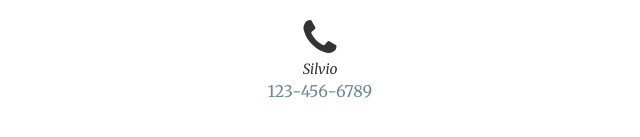
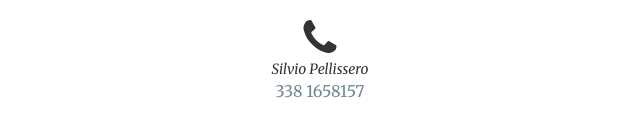
Before and after one commit to tiwiz/ashigarayama, a website: page index.html in a window 1280 px wide. Shown: the part 3078-3215 px from the top of the page, 320-960 px from the left. Drawn offline with nearby package versions, Linux system fonts and the light colour scheme.

Commit message:
Updates contacts number

```diff
--- a/index.html
+++ b/index.html
@@ -295,9 +295,9 @@
                 </div>
                 <div class="col-lg-8 col-lg-offset-2 text-center">
                     <i class="fa fa-phone fa-3x sr-contact"></i>
-                    <em>Silvio</em>
+                    <em>Silvio Pellissero</em>
                     <p>
-                      <a href="tel:">123-456-6789</a>
+                      <a href="tel:+393381658157">338 1658157</a>
                     </p>
                 </div>
             </div>
```
